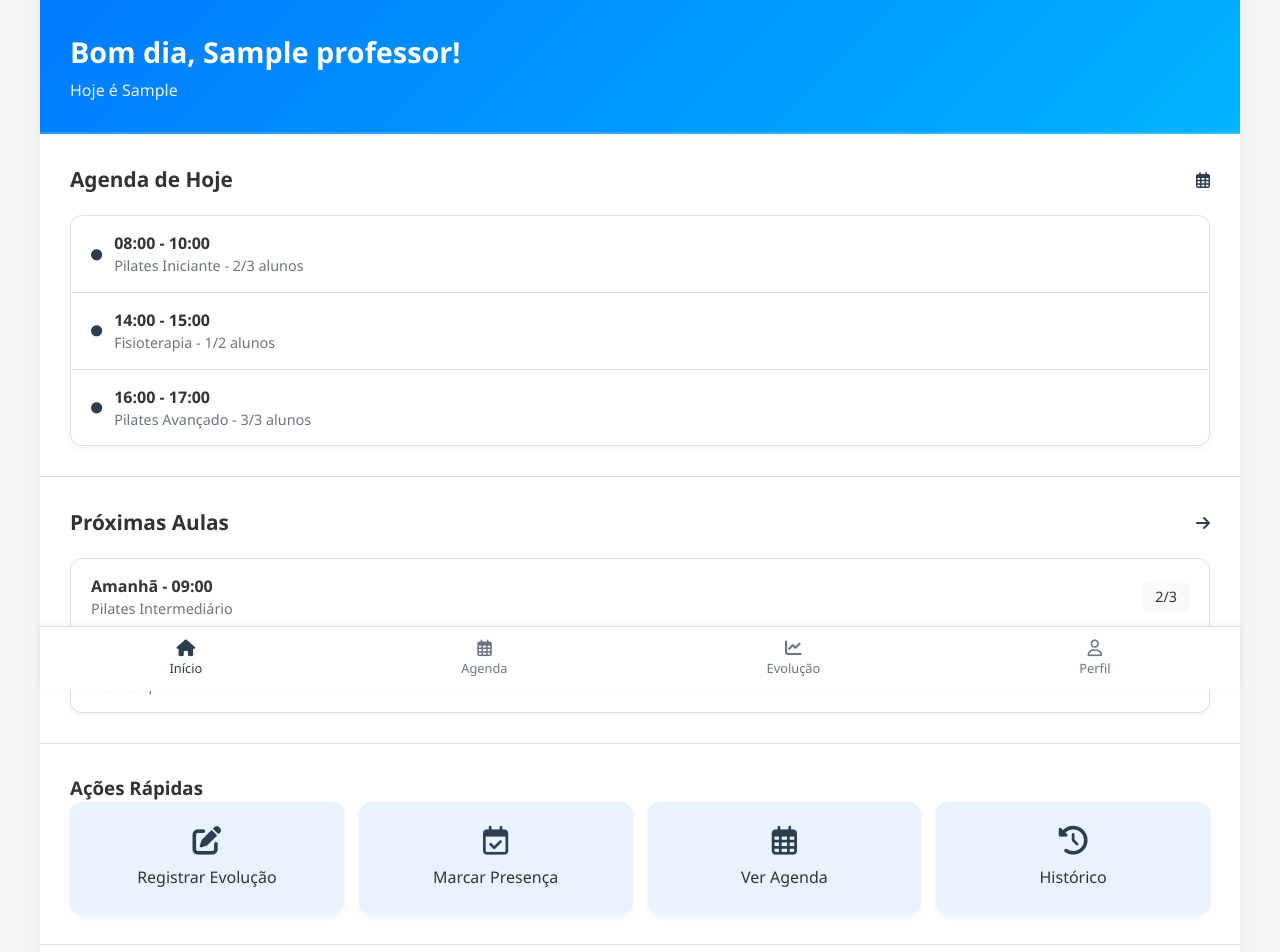
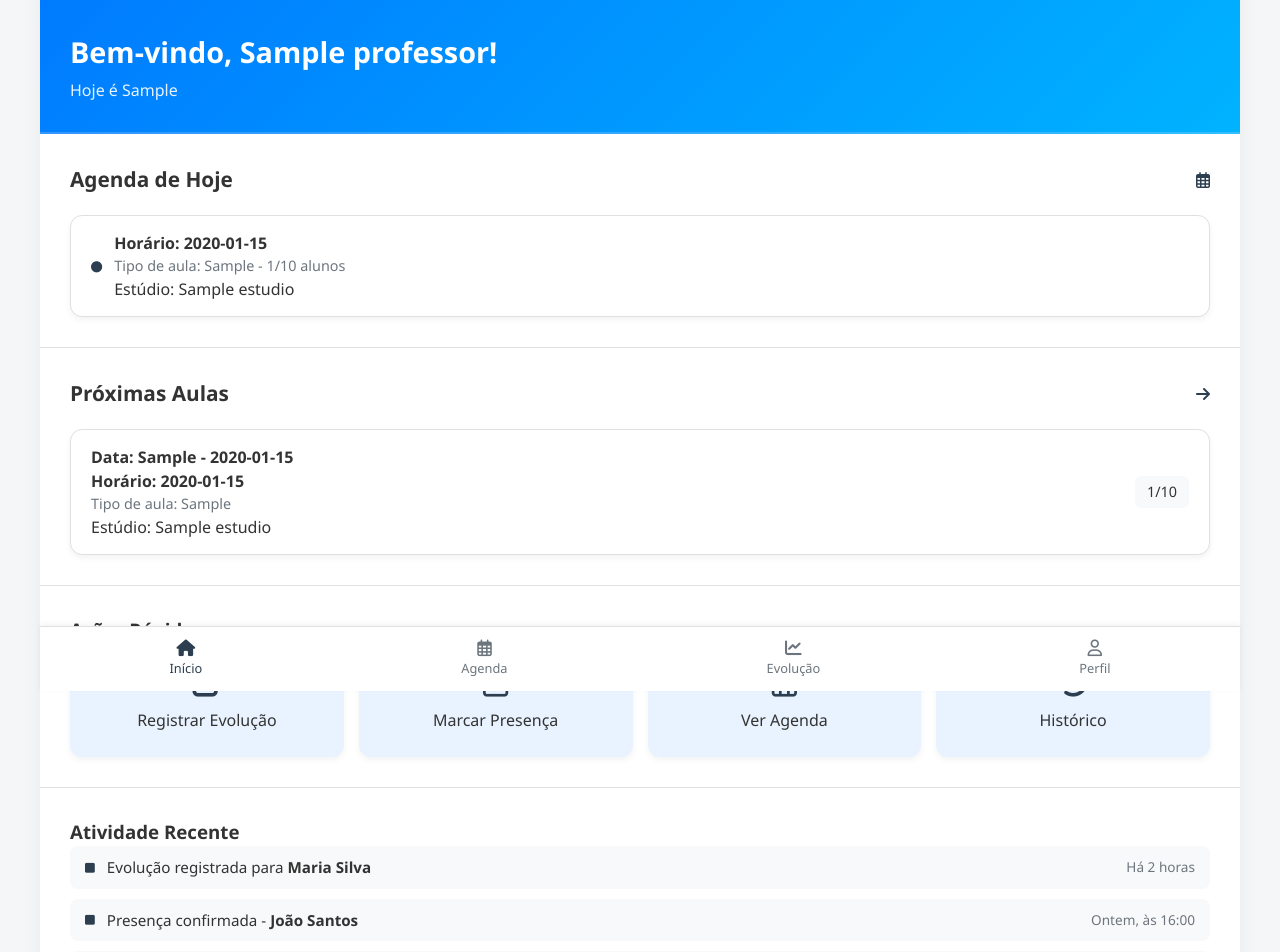
Before and after one commit to nomeCriativoHTML/SistemaPilates, a FastAPI app: template app/templates/professor.html in a window 1280 px wide. Shown: the part 109-1061 px from the top of the page. Run offline with FastAPI, Linux system fonts and the light colour scheme; the template is opened without the code that fills it: most values are stand-ins (such as "Sample title", 1, 10 or a date in 2020).

Commit message:
mostrando ao prof as aulas que serão ministradas

```diff
--- a/app/routes/professor_routes.py
+++ b/app/routes/professor_routes.py
@@ -4,6 +4,9 @@ from sqlalchemy.orm import Session
 from app.database.connection import get_db
 from app.controllers.professor_controller import ProfessorController
 from app.schema.professor import ProfessorCreate, ProfessorUpdate
+from datetime import date
+from app.utils.security import get_current_professor
+from app.controllers.agenda_controller import AgendaController
 
 
 from fastapi.templating import Jinja2Templates
--- a/app/templates/professor.html
+++ b/app/templates/professor.html
@@ -6,6 +6,7 @@
     <title>Dashboard - Professor</title>
     <link rel="stylesheet" href="https://cdnjs.cloudflare.com/ajax/libs/font-awesome/6.0.0-beta3/css/all.min.css">
     <link rel="stylesheet" href="{{ url_for('static', path='/CSS/professor.css') }}?v={{ time }}">
+    <link rel="icon" href="/static/img/img-tela-login.jpg" type="image/png">
 </head>
 <body>
 
@@ -24,7 +25,7 @@
         </header>
 
         <section class="greeting">
-            <h2>Bom dia, {{ professor.nome }}!</h2>
+            <h2>Bem-vindo, {{ professor.nome }}!</h2>
             <p>Hoje é {{ data_atual }}</p>
         </section>
 
@@ -34,27 +35,18 @@
         <i class="far fa-calendar-alt"></i>
     </div>
     <div class="class-list">
+        {% for aula in aulas_do_dia %}
         <div class="class-item">
             <i class="fas fa-circle icon-small"></i>
             <div class="class-details">
-                        <span class="class-time">08:00 - 10:00</span>
-                        <span class="class-name">Pilates Iniciante - 2/3 alunos</span>
+                <span class="class-time">Horário: {{ aula.hora.strftime("%H:%M") }}</span>
+                <span class="class-name">Tipo de aula: {{ aula.tipo_aula }} - {{ aula.agendamentos|length }}/{{ aula.max_alunos }} alunos</span>
+                <span class="class-studio">Estúdio: {{ aula.estudio.nome }}</span>
             </div>
         </div>
-                <div class="class-item">
-                    <i class="fas fa-circle icon-small"></i>
-                    <div class="class-details">
-                        <span class="class-time">14:00 - 15:00</span>
-                        <span class="class-name">Fisioterapia - 1/2 alunos</span>
-                    </div>
-                </div>
-                <div class="class-item">
-                    <i class="fas fa-circle icon-small"></i>
-                    <div class="class-details">
-                        <span class="class-time">16:00 - 17:00</span>
-                        <span class="class-name">Pilates Avançado - 3/3 alunos</span>
-                    </div>
-                </div>
+        {% else %}
+        <p>Nenhuma aula cadastrada para hoje.</p>
+        {% endfor %}
     </div>
 </section>
 
@@ -64,22 +56,22 @@
                 <i class="fas fa-arrow-right"></i>
             </div>
             <div class="next-class-list">
+                {% for aula in proximas_aulas %}
                 <div class="next-class-item">
                     <div class="class-details">
-                        <span class="class-day">Amanhã - 09:00</span>
-                        <span class="class-name">Pilates Intermediário</span>
+                        <span class="class-day">Data: {{ aula.dia_semana }} - {{ aula.data.strftime("%d/%m/%Y") }}</span>
+                        <span class="class-day">Horário: {{ aula.hora.strftime("%H:%M") }}</span>
+                        <span class="class-name">Tipo de aula: {{ aula.tipo_aula }}</span>
+                        <span class="class-studio">Estúdio: {{ aula.estudio.nome }}</span>
                     </div>
-                    <span class="class-count">2/3</span>
+                    <span class="class-count">{{ aula.agendamentos|length }}/{{ aula.max_alunos }}</span>
                 </div>
-                <div class="next-class-item">
-                    <div class="class-details">
-                        <span class="class-day">Sexta - 10:00</span>
-                        <span class="class-name">Fisioterapia</span>
-                    </div>
-                    <span class="class-count">1/1</span>
-                </div>
+                {% else %}
+                <p>Sem próximas aulas cadastradas.</p>
+                {% endfor %}
             </div>
         </section>
+
 
         <section class="section">
             <h3>Ações Rápidas</h3>
```
Also changed, not shown: app/controllers/agenda_controller.py (+59 -3 lines), app/routes/login/professor_login.py (+16 -3 lines). Lines whose indentation alone changed are shown as unchanged.
